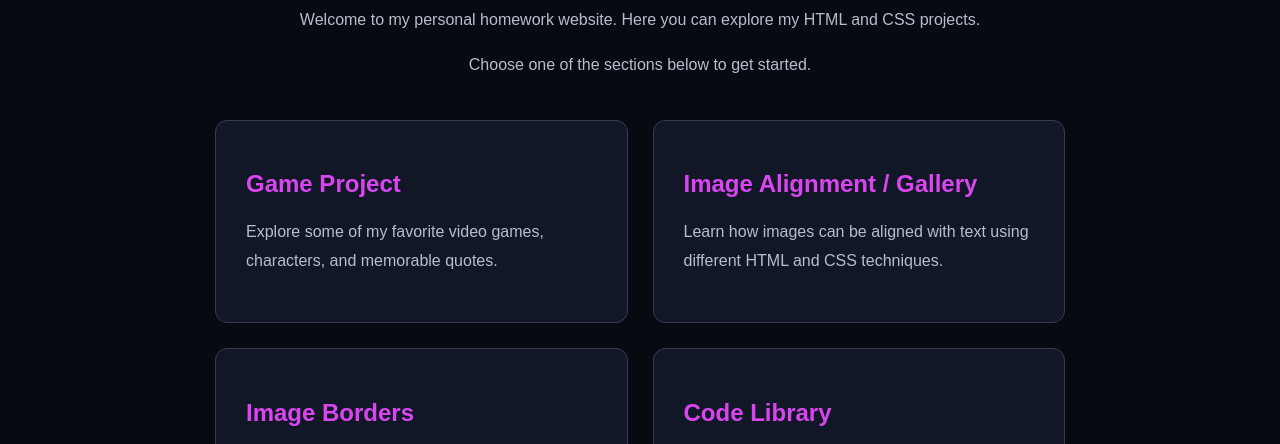
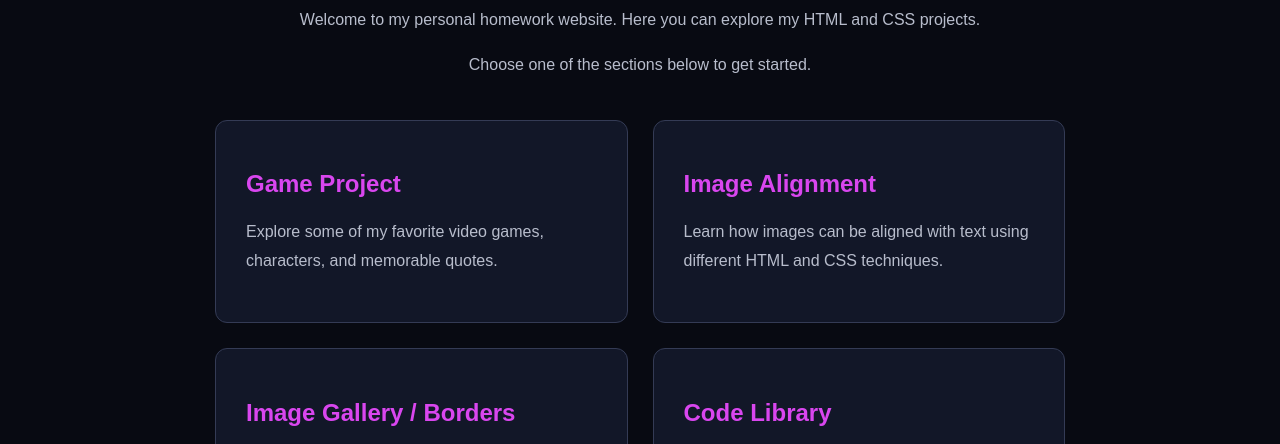
Before and after one commit to Infernum0/HomeworkWebsite, a plain HTML site: page index.html in a window 1280 px wide. Shown: the part 351-795 px from the top of the page. Drawn offline with Linux system fonts and the light colour scheme.

Commit message:
index.html

```diff
--- a/index.html
+++ b/index.html
@@ -48,7 +48,7 @@
             </a>
 
             <a href="page1.html" class="action-card">
-                <h2>Image Alignment / Gallery</h2>
+                <h2>Image Alignment</h2>
                 <p>
                     Learn how images can be aligned with text
                     using different HTML and CSS techniques.
@@ -56,7 +56,7 @@
             </a>
 
             <a href="page2.html" class="action-card">
-                <h2>Image Borders</h2>
+                <h2>Image Gallery / Borders</h2>
                 <p>
                     Explore different image borders,
                     colors, sizes, and hover effects.
```
